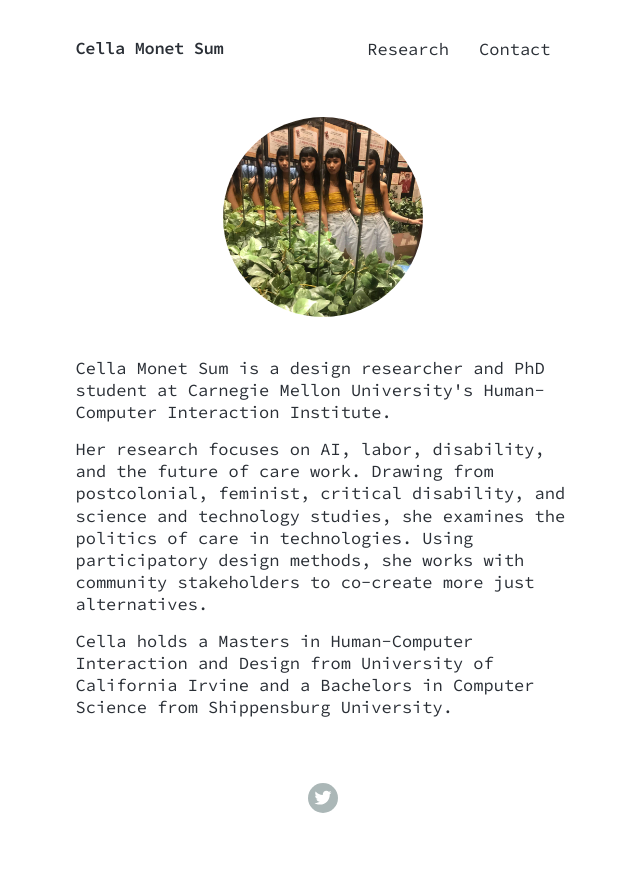
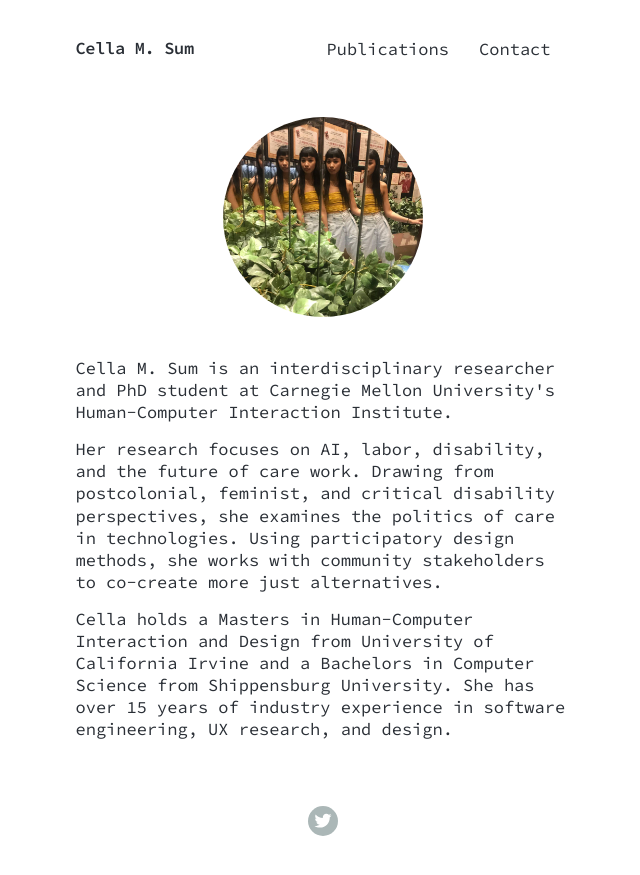
Before and after one commit to cella/cellaio, a Jekyll site: the page built from index.html, in a window 1280 px wide. Shown: the top 875 px of the page, without its empty margins (317-957 px from the left). Built offline with Jekyll 4.4.1, drawn with Linux system fonts in a browser that asks for light colours; nearby versions of some CDN libraries.

Commit message:
Update research and bio

```diff
--- a/_data/settings.yml
+++ b/_data/settings.yml
@@ -1,5 +1,5 @@
 basic_settings:
-  site_title: Cella Monet Sum
+  site_title: Cella M. Sum
   favicon_image: /images/favicon.png
 
 header_settings:
@@ -8,8 +8,8 @@ header_settings:
 
 menu_settings:
   menu_items:
-    - title: 'Research'
-      url: '/research'
+    - title: 'Publications'
+      url: '/publications'
     - title: 'Contact'
       url: '/contact'
 
--- a/_sass/_includes/_content.scss
+++ b/_sass/_includes/_content.scss
@@ -90,10 +90,6 @@ p a {
 	blockquote p {
 		max-width: 100%;
 		padding: 0;
-	}
-
-	p a {
-		font-weight: $bold-weight;
 	}
 
 	p .button {
--- a/index.html
+++ b/index.html
@@ -1,7 +1,7 @@
 ---
 layout: default
 title: Home
-description: Cella Monet Sum is a PhD student at Carnegie Mellon University's Human-Computer Interaction Institute.
+description: Cella M. Sum is a PhD student at Carnegie Mellon University's Human-Computer Interaction Institute.
 ---
 
 
@@ -9,13 +9,13 @@ description: Cella Monet Sum is a PhD student at Carnegie Mellon University's Hu
     <div class="container">
       <section>
         <div class="image-wrap"><img class="circle-image" src="images/about/cella.jpg" alt="A photo showing multiple reflections of Cella in a series of mirrors."/></div>
-        <p>Cella Monet Sum is a design researcher and PhD student at Carnegie Mellon University's Human-Computer Interaction Institute.
+        <p>Cella M. Sum is an interdisciplinary researcher and PhD student at Carnegie Mellon University's Human-Computer Interaction Institute.
         </p>
         <p>
-          Her research focuses on AI, labor, disability, and the future of care work. Drawing from postcolonial, feminist, critical disability, and science and technology studies, she examines the politics of care in technologies. Using participatory design methods, she works with community stakeholders to co-create more just alternatives.
+          Her research focuses on AI, labor, disability, and the future of care work. Drawing from postcolonial, feminist, and critical disability perspectives, she examines the politics of care in technologies. Using participatory design methods, she works with community stakeholders to co-create more just alternatives.
         </p>
         <p>
-          Cella holds a Masters in Human-Computer Interaction and Design from University of California Irvine and a Bachelors in Computer Science from Shippensburg University.
+          Cella holds a Masters in Human-Computer Interaction and Design from University of California Irvine and a Bachelors in Computer Science from Shippensburg University. She has over 15 years of industry experience in software engineering, UX research, and design.
         </section>
       </div>
   </div>
```
Also changed, not shown: _pages/publications.md (added, +5 -0 lines), _pages/research.md (deleted, +0 -5 lines).
